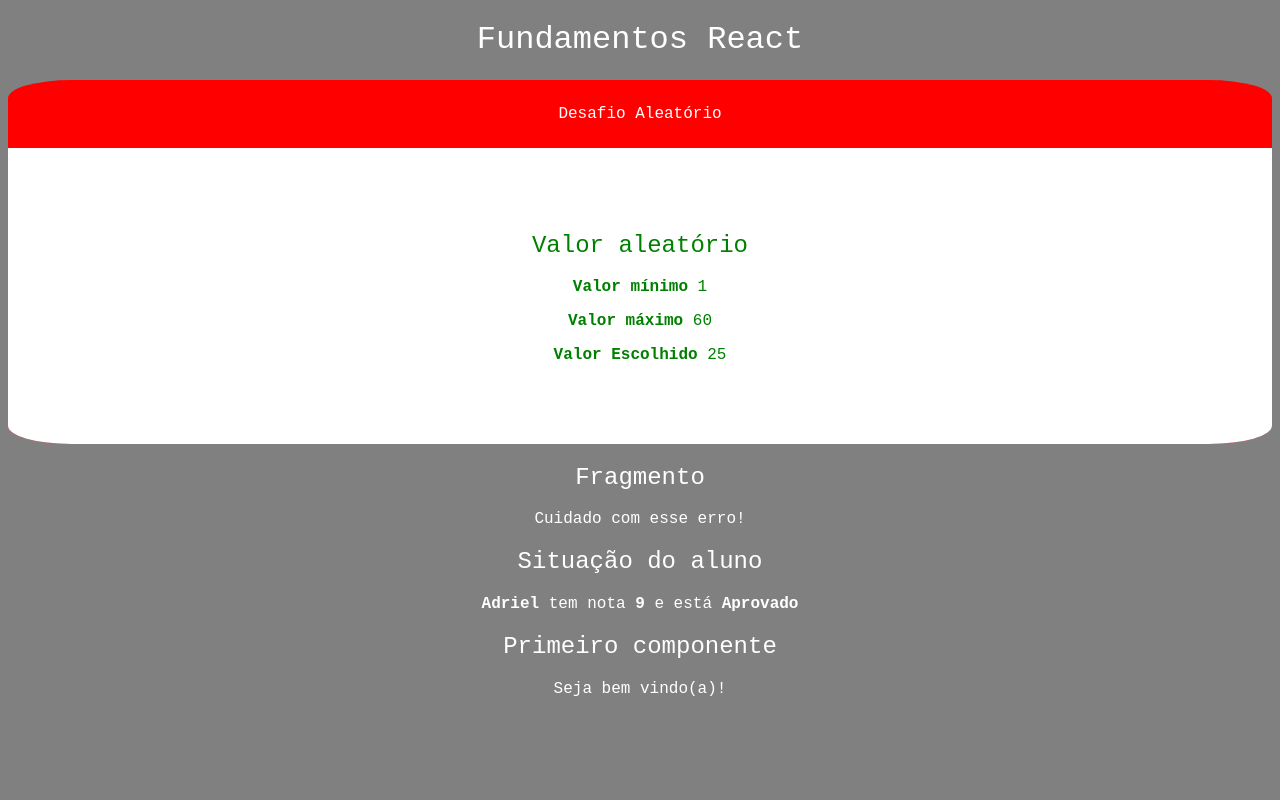
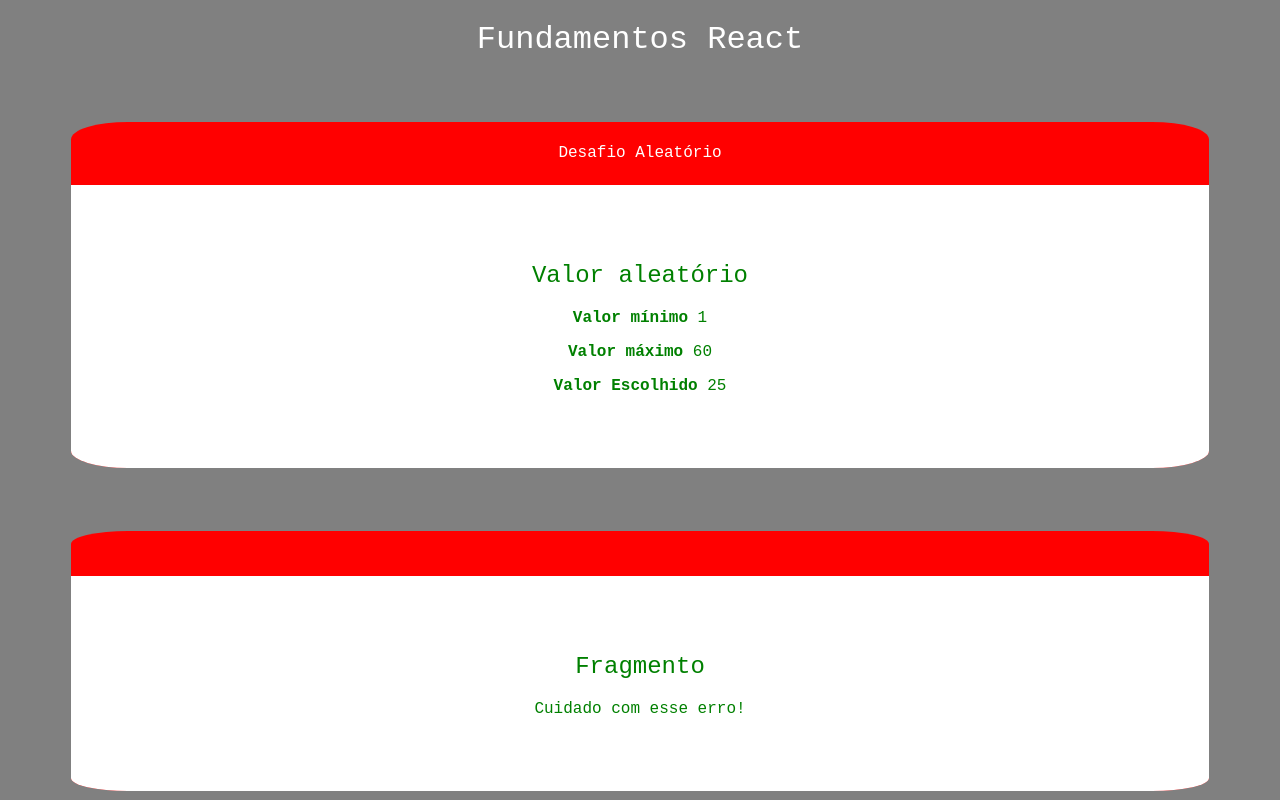
Before and after one commit to AdrielModollo/React-app-Node, a React (Create React App) app in the folder fundamentos-react/: page / in a window 1280 px wide. Shown: the top 800 px of the page. Built offline with nearby package versions, Linux system fonts and the light colour scheme; a web font is replaced by a local one.

Commit message:
Cards format

```diff
--- a/fundamentos-react/src/App.jsx
+++ b/fundamentos-react/src/App.jsx
@@ -14,10 +14,19 @@
         <Card titulo="Desafio Aleatório">
             <Aleatorio min={1} max={60} />
         </Card>
-        <Fragmento />
-        <ComParametro
-            titulo="Situação do aluno"
-            aluno="Adriel" nota={8.7}
-        />
-        <Primeiro></Primeiro>
+
+        <Card>
+            <Fragmento titulo="Fragmento" />
+        </Card>
+
+        <Card>
+            <ComParametro
+                titulo="Situação do aluno"
+                aluno="Adriel" nota={8.7}
+            />
+        </Card>
+
+        <Card>
+            <Primeiro />
+        </Card>
     </div>
--- a/fundamentos-react/src/components/layout/Card.css
+++ b/fundamentos-react/src/components/layout/Card.css
@@ -3,6 +3,7 @@
     border-radius: 5%;
     overflow: hidden;
     border: 5% red;
+    margin: 5%;
 }
 
 .Card .Title {
```
